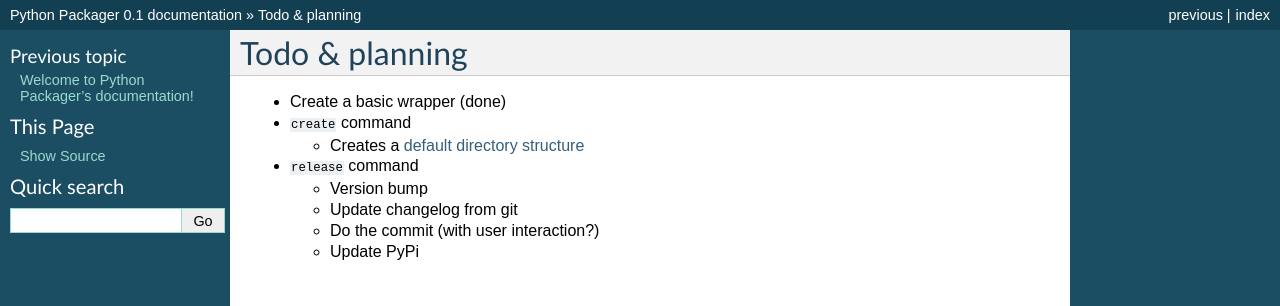
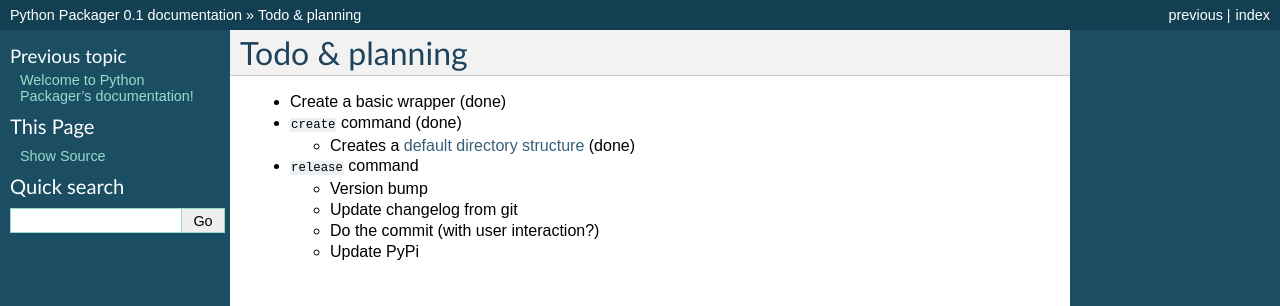
Before and after one commit to adamcharnock/seed, a Sphinx documentation site: the page built from docs/todo.rst, in a window 1280 px wide. Shown: the top 306 px of the page. Built offline with Sphinx 7.4.7, drawn with Linux system fonts in a browser that asks for light colours.

Commit message:
Updating todo list

```diff
--- a/docs/todo.rst
+++ b/docs/todo.rst
@@ -2,9 +2,9 @@ Todo & planning
 ===============
 
 * Create a basic wrapper (done)
-* ``create`` command
+* ``create`` command (done)
 
-  * Creates a `default directory structure`_
+  * Creates a `default directory structure`_ (done)
 
 * ``release`` command
 
```
